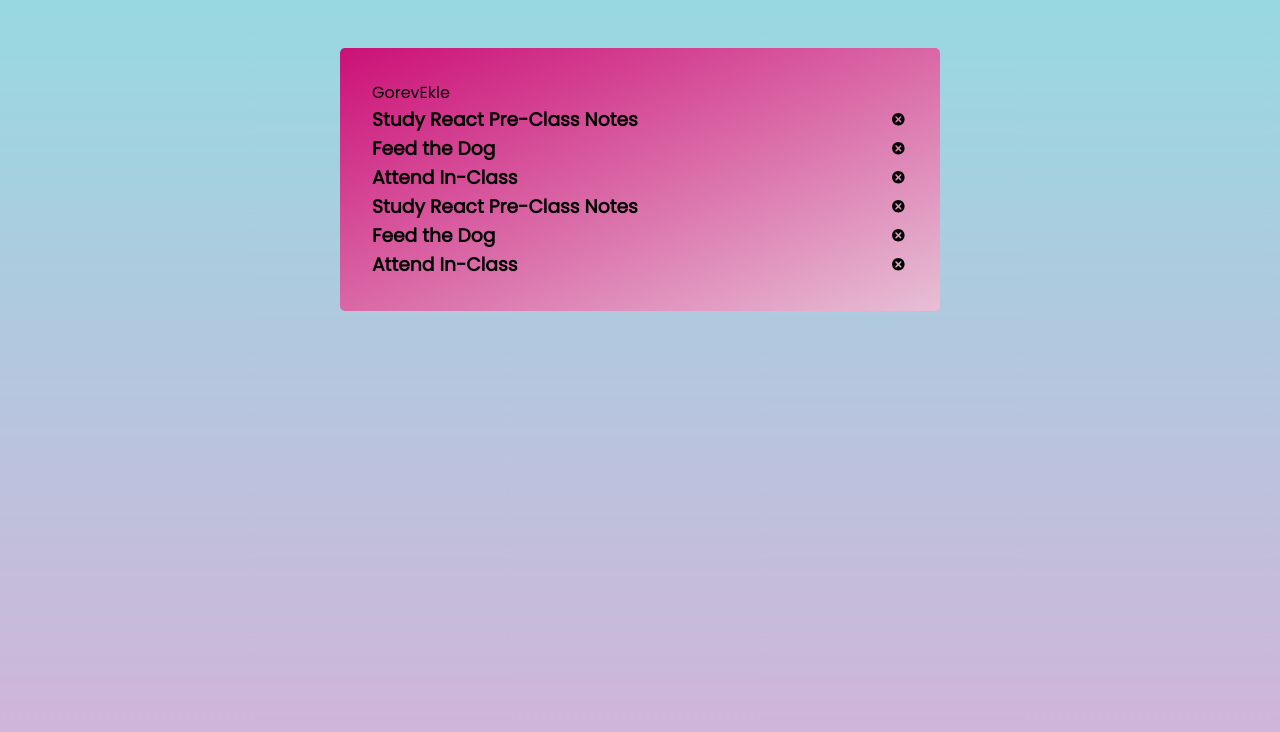
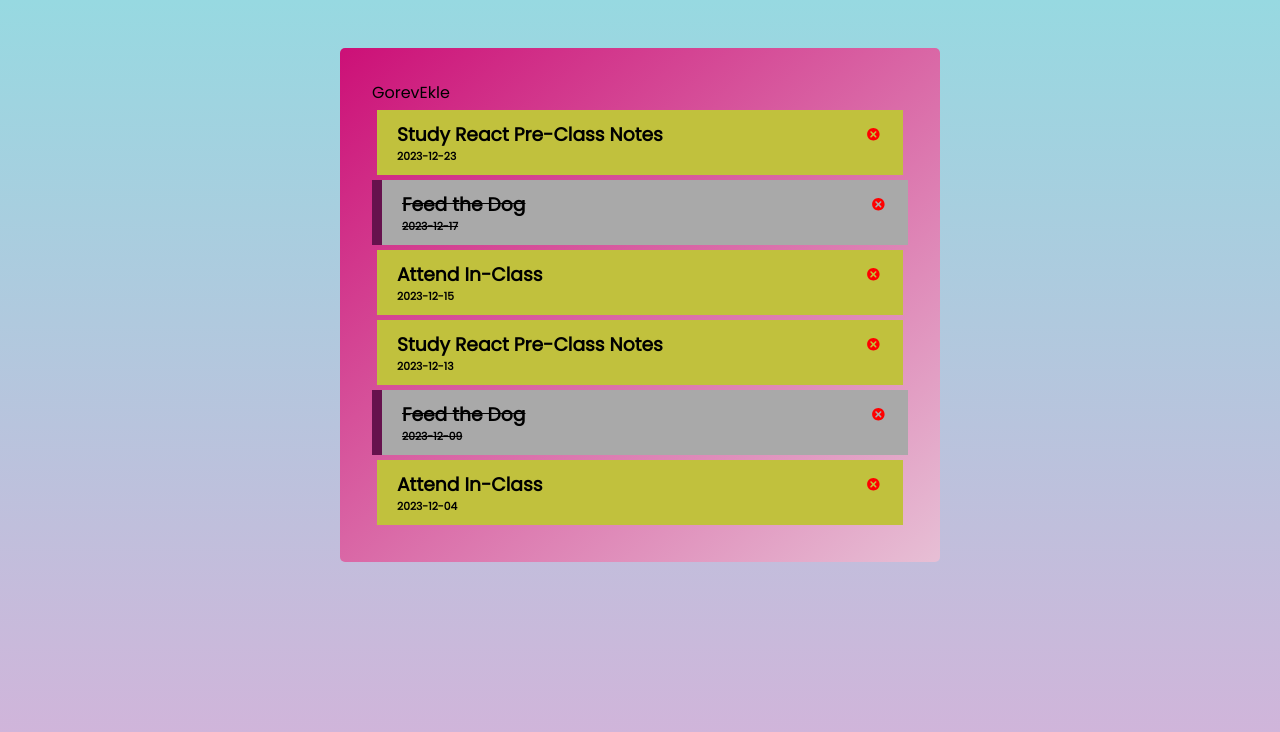
Before and after one commit to KazimAkyol/REACT, a React (Create React App) app in the folder class-notes/RC-08-toDo-app/: page / in a window 1280 px wide. Shown: the top 732 px of the page. Built offline with nearby package versions, Linux system fonts and the light colour scheme.

Commit message:
60.commit

```diff
--- a/class-notes/RC-08-toDo-app/src/App.css
+++ b/class-notes/RC-08-toDo-app/src/App.css
@@ -10,7 +10,6 @@ body {
   height: 100vh;
   font-family: "Poppins", sans-serif;
   background-image: linear-gradient(to top, #d9afd9 0%, #97d9e1 100%);
-
 }
 .container {
   background-image: linear-gradient(
@@ -44,8 +43,6 @@ body {
   margin: 20px 0;
 }
 
-
-
 .form-control input {
   width: 100%;
   height: 40px;
@@ -62,7 +59,6 @@ body {
 }
 
 .gorev {
-  background: #f4f4f4;
   background: rgb(193, 193, 61);
   margin: 5px;
   padding: 10px 20px;
@@ -74,10 +70,9 @@ body {
   text-decoration: line-through;
   background-color: darkgrey;
   padding: 10px 20px;
-
 }
 
- h3 {
+h3 {
   display: flex;
   align-items: center;
   justify-content: space-between;
--- a/class-notes/RC-08-toDo-app/src/components/GorevleriGoster.jsx
+++ b/class-notes/RC-08-toDo-app/src/components/GorevleriGoster.jsx
@@ -1,16 +1,23 @@
 import React from "react";
 import { TiDelete } from "react-icons/ti";
 
-const GorevleriGoster = ({ yapilacak }) => {
+const GorevleriGoster = ({ yapilacak, setYapilacak }) => {
   return (
     <div>
       {yapilacak.map((a) => (
-        <div>
+        <div className={a.isDone === true ? "done" : "gorev"}>
           <h3>
             {a.text}
 
-            <TiDelete />
+            <TiDelete
+              style={{ color: "red" }}
+              onClick={() =>
+                setYapilacak(yapilacak.filter((x) => x.id !== a.id))
+              }
+            />
           </h3>
+
+          <h6>{a.day}</h6>
         </div>
       ))}
     </div>
--- a/class-notes/RC-08-toDo-app/src/pages/Home.jsx
+++ b/class-notes/RC-08-toDo-app/src/pages/Home.jsx
@@ -14,7 +14,7 @@ const Home = () => {
     <div>
       <GorevEkle />
 
-      <GorevleriGoster yapilacak={yapilacak} />
+      <GorevleriGoster yapilacak={yapilacak} setYapilacak={setYapilacak} />
     </div>
   );
 };
```
